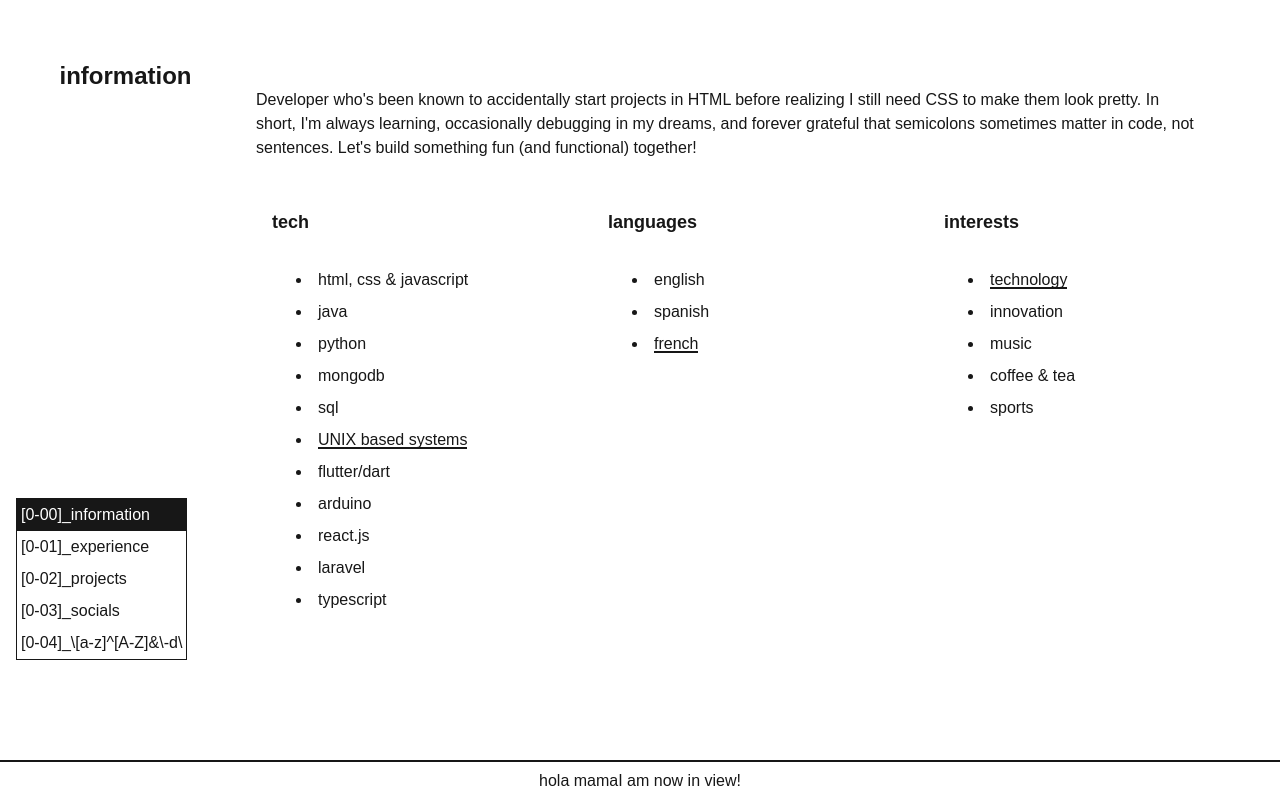
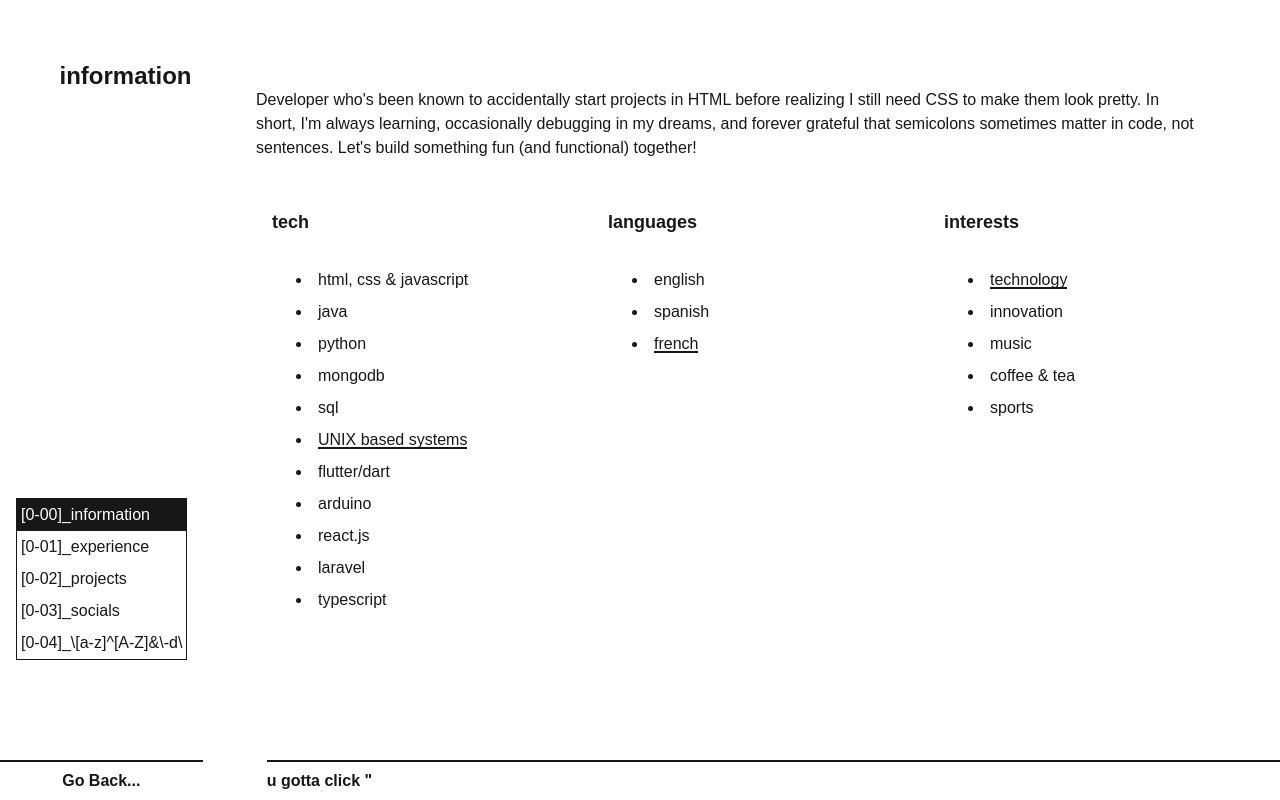
Before and after one commit to Deghim/CoolWebPage, a Next.js app in the folder cool-webpage/: page /userx in a window 1280 px wide. Shown: the part 840-1640 px from the top of the page. Built offline with nearby package versions, Linux system fonts and the light colour scheme.

Commit message:
estilo del footer

```diff
--- a/cool-webpage/src/app/components/footer.tsx
+++ b/cool-webpage/src/app/components/footer.tsx
@@ -1,6 +1,8 @@
 'use client';
 
+import Link from "next/link";
 import { useEffect, useRef, useState } from "react";
+import { TypeAnimation } from "react-type-animation";
 
 export default function TheFooter() {
     const [isVisible, setIsVisible] = useState<boolean>(false)
@@ -27,16 +29,49 @@ export default function TheFooter() {
     }, []);
 
     return (
-        <footer ref={footerRef}
-        style={{
-            height:'5vh',
-            display:'flex',
-            borderTop:'2px solid currentColor',
-            justifyContent:'center',
-            alignItems:'center'
+        <footer ref={footerRef} style={{
+            height: '5vh',
+            width: '100vw',
+            display: 'flex',
+            justifyContent: 'center',
+            alignItems: 'center',
+            gap: '5vw',
+            padding: '0',
+            margin: '0'
+
+        }}>
+            <Link href={"/"} style={{
+                height: '100%',
+                minWidth: '200px',
+                width: '20vw',
+                maxWidth: '400px',
+                display: 'flex',
+                borderTop: '2px solid currentColor',
+                justifyContent: 'center',
+                alignItems: 'center',
+                fontWeight: 'bold'
             }}>
-            hola mama
-            {isVisible && <p>I am now in view!</p>}
+                <div>
+                    {/* {isVisible && (<TypeAnimation sequence={['Go Back... ', 1000]} />)} */}
+                    Go Back...
+                </div>
+            </Link>
+            <div style={{
+                height: '100%',
+                width:"100%",
+                display: 'flex',
+                borderTop: '2px solid currentColor',
+                alignItems: 'center',
+                fontWeight: 'bold'
+            }}>
+                {isVisible && (<TypeAnimation sequence={[
+                    `or don't`, 1500,
+                    `or go home`, 1500,
+                    `u gotta click "Go Back..." to go back`, 1500,
+                    `lol`, 1000,
+                ]}
+                    repeat={Infinity} />)}
+            </div>
         </footer>
     );
 }
```
